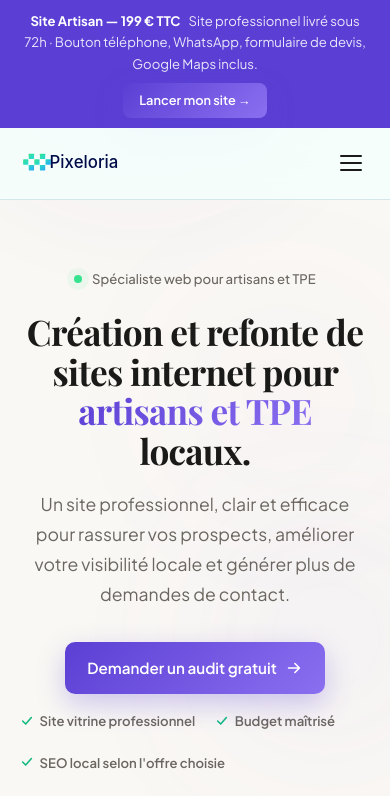
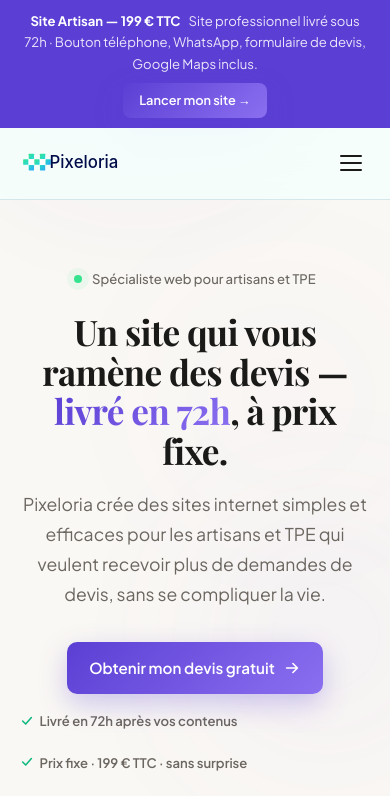
Before and after one commit to FabienGB69/Pixeloria-agence-web, a Next.js app: page / in a window 390 px wide. Shown: the top 796 px of the page. Built offline with nearby package versions, Linux system fonts and the light colour scheme; no server answers.

Commit message:
feat(cro): rewrite Hero H1+CTA, simplify ContactForm (remove Entreprise, phone required)
Co-Authored-By: Claude Haiku 4.5 <noreply@anthropic.com>
Claude-Session: https://claude.ai/code/session_01P5d5GcBoCUjJacq26yG8Vu

```diff
--- a/components/forms/ContactForm.tsx
+++ b/components/forms/ContactForm.tsx
@@ -117,7 +117,6 @@ export default function ContactForm() {
         style={{ display: 'none' }}
       />
 
-      <div className="form-row">
       <label>
         <span>Nom <abbr title="requis">*</abbr></span>
         <input
@@ -130,18 +129,6 @@ export default function ContactForm() {
           onInput={handleInput}
         />
       </label>
-        <label>
-          <span>Entreprise <span className="optional">(facultatif)</span></span>
-          <input
-            type="text"
-            name="company"
-            placeholder="Nom de votre entreprise"
-            autoComplete="organization"
-            onBlur={handleBlur}
-            onInput={handleInput}
-          />
-        </label>
-      </div>
 
       <div className="form-row">
         <label>
@@ -157,11 +144,12 @@ export default function ContactForm() {
           />
         </label>
         <label>
-          <span>Téléphone <span className="optional">(facultatif)</span></span>
+          <span>Téléphone <abbr title="requis">*</abbr></span>
           <input
             type="tel"
             name="telephone"
             placeholder="06 00 00 00 00"
+            required
             autoComplete="tel"
             onBlur={handleBlur}
             onInput={handleInput}
@@ -206,12 +194,16 @@ export default function ContactForm() {
         className={`btn btn-primary btn-full${formState.loading ? ' is-loading' : ''}`}
         disabled={formState.loading}
       >
-        <span className="btn-label">Envoyer ma demande</span>
+        <span className="btn-label">Recevoir mon devis gratuit</span>
         <svg className="btn-icon" viewBox="0 0 20 20" fill="none" aria-hidden="true">
           <path d="M4 10h12M11 5l5 5-5 5" stroke="currentColor" strokeWidth="1.8" strokeLinecap="round" strokeLinejoin="round" />
         </svg>
         <span className="btn-loader" aria-hidden="true"></span>
       </button>
+
+      <p style={{ textAlign: 'center', fontSize: '0.82rem', color: 'var(--text-muted, #888)', margin: '0.5rem 0 0' }}>
+        Réponse sous 48h · Sans engagement
+      </p>
 
       {formState.error && (
         <p
--- a/components/sections/Hero.tsx
+++ b/components/sections/Hero.tsx
@@ -10,13 +10,13 @@ export default function Hero() {
           </div>
 
           <h1>
-            Création et refonte de sites internet pour{' '}
-            <em className="gradient-text">artisans et TPE</em>{' '}
-            locaux.
+            Un site qui vous ramène des devis —{' '}
+            <em className="gradient-text">livré en 72h</em>,
+            à prix fixe.
           </h1>
 
           <p className="hero-sub">
-            Un site professionnel, clair et efficace pour rassurer vos prospects, améliorer votre visibilité locale et générer plus de demandes de contact.
+            Pixeloria crée des sites internet simples et efficaces pour les artisans et TPE qui veulent recevoir plus de demandes de devis, sans se compliquer la vie.
           </p>
 
           <p className="hero-reassurance">
@@ -25,7 +25,7 @@ export default function Hero() {
 
           <div className="hero-actions">
             <a href="#contact" className="btn btn-primary">
-              <span>Demander un audit gratuit</span>
+              <span>Obtenir mon devis gratuit</span>
               <svg className="btn-icon" viewBox="0 0 20 20" fill="none" aria-hidden="true">
                 <path d="M4 10h12M11 5l5 5-5 5" stroke="currentColor" strokeWidth="1.8" strokeLinecap="round" strokeLinejoin="round" />
               </svg>
@@ -41,15 +41,15 @@ export default function Hero() {
           <ul className="hero-microbene">
             <li>
               <svg viewBox="0 0 16 16" fill="none" aria-hidden="true"><path d="M3 8l3.5 3.5L13 4" stroke="currentColor" strokeWidth="1.8" strokeLinecap="round" strokeLinejoin="round"/></svg>
-              Site vitrine professionnel
+              Livré en 72h après vos contenus
             </li>
             <li>
               <svg viewBox="0 0 16 16" fill="none" aria-hidden="true"><path d="M3 8l3.5 3.5L13 4" stroke="currentColor" strokeWidth="1.8" strokeLinecap="round" strokeLinejoin="round"/></svg>
-              Budget maîtrisé
+              Prix fixe · 199 € TTC · sans surprise
             </li>
             <li>
               <svg viewBox="0 0 16 16" fill="none" aria-hidden="true"><path d="M3 8l3.5 3.5L13 4" stroke="currentColor" strokeWidth="1.8" strokeLinecap="round" strokeLinejoin="round"/></svg>
-              SEO local selon l&apos;offre choisie
+              Devis gratuit · Réponse sous 48h
             </li>
           </ul>
 
```
Lines whose indentation alone changed are shown as unchanged.
